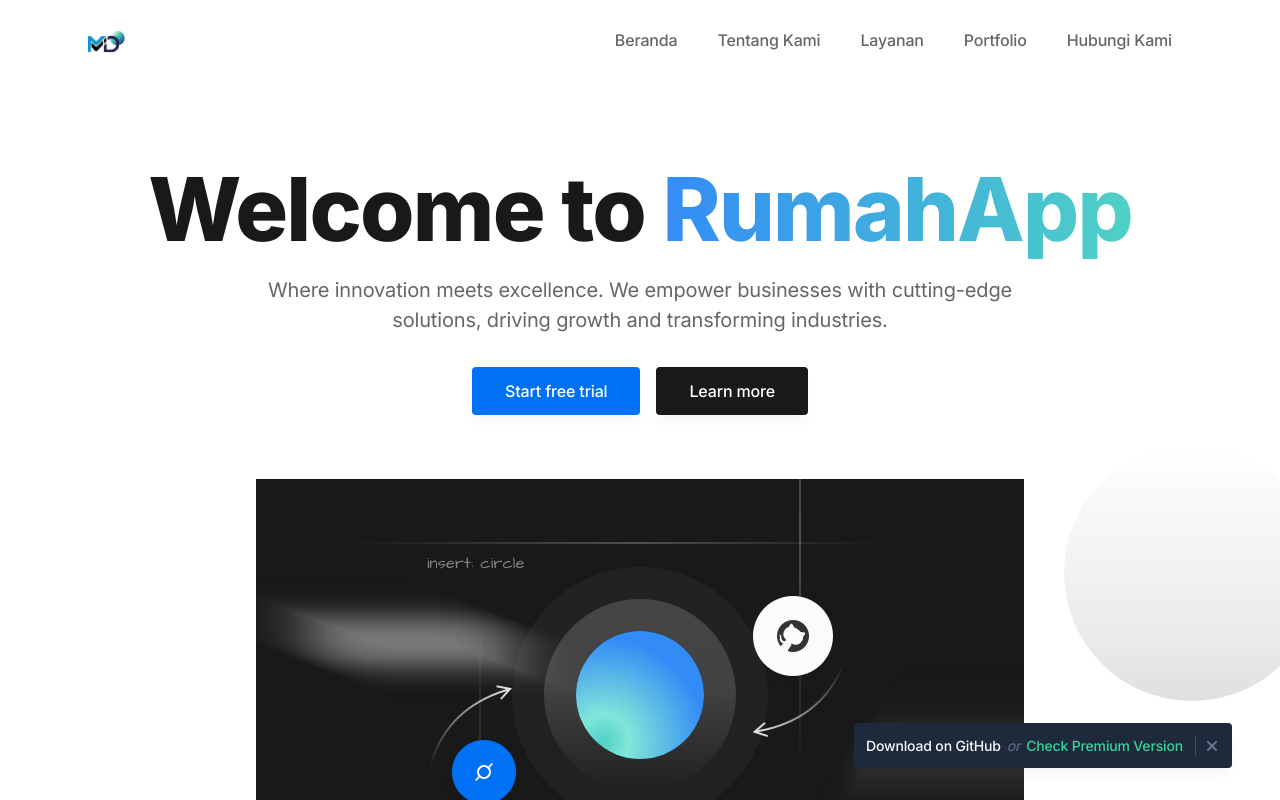
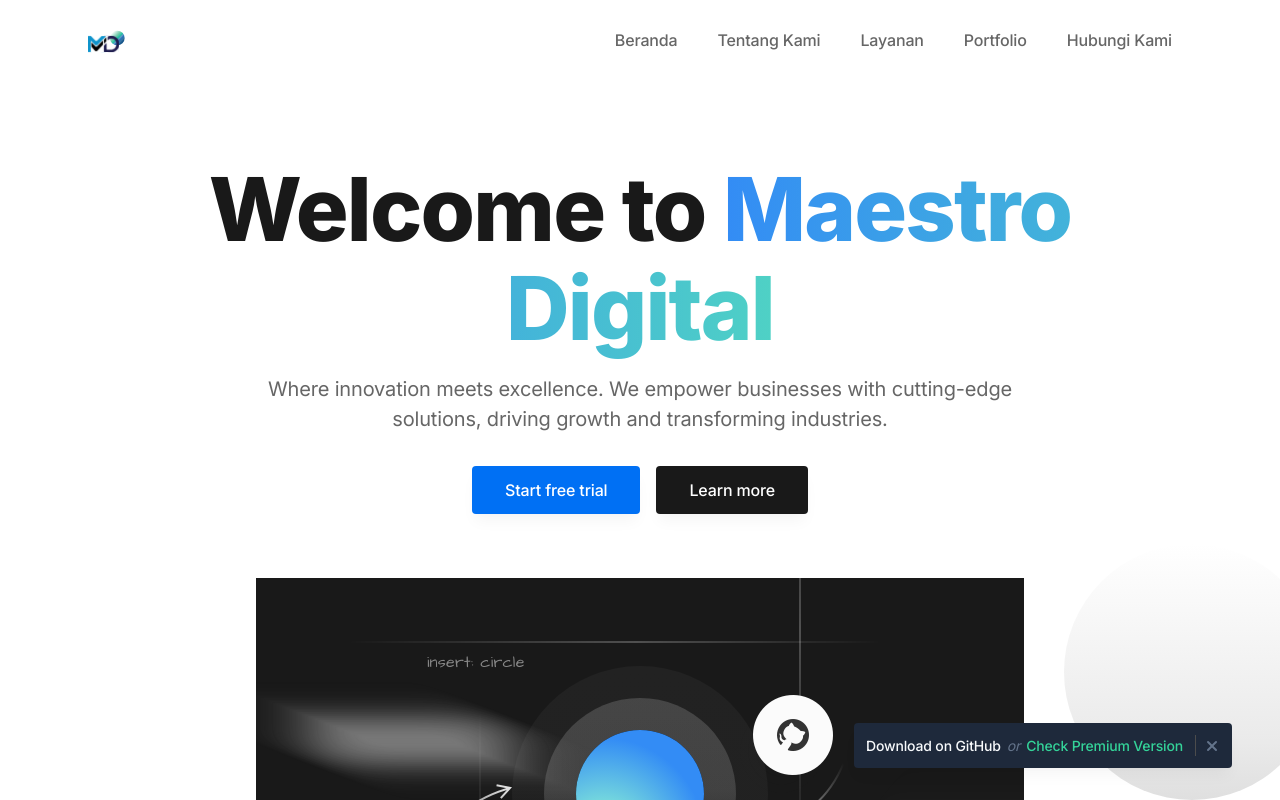
Before and after one commit to maestrodigitalinformatika/landing, a Next.js app: page / in a window 1280 px wide. Shown: the top 800 px of the page. Built offline with nearby package versions, Linux system fonts and the light colour scheme.

Commit message:
change any RumahApp text to Maestro Digital

```diff
--- a/app/(default)/page.tsx
+++ b/app/(default)/page.tsx
@@ -1,6 +1,6 @@
 export const metadata = {
-  title: 'Home - RumahApp',
-  description: 'Home - RumahApp',
+  title: 'Home - Maestro Digital',
+  description: 'Home - Maestro Digital',
 }
 
 import Hero from '@/components/hero'
--- a/app/layout.tsx
+++ b/app/layout.tsx
@@ -12,8 +12,8 @@ const inter = Inter({
 })
 
 export const metadata = {
-  title: 'RumahApp',
-  description: 'RumahApp',
+  title: 'Maestro Digital',
+  description: 'Maestro Digital',
 }
 
 export default function RootLayout({
--- a/components/hero.tsx
+++ b/components/hero.tsx
@@ -29,7 +29,7 @@ export default function Hero() {
 
           {/* Section header */}
           <div className="text-center pb-12 md:pb-16">
-            <h1 className="text-5xl md:text-6xl font-extrabold leading-tighter tracking-tighter mb-4" data-aos="zoom-y-out">Welcome to <span className="bg-clip-text text-transparent bg-gradient-to-r from-blue-500 to-teal-400">RumahApp</span></h1>
+            <h1 className="text-5xl md:text-6xl font-extrabold leading-tighter tracking-tighter mb-4" data-aos="zoom-y-out">Welcome to <span className="bg-clip-text text-transparent bg-gradient-to-r from-blue-500 to-teal-400">Maestro Digital</span></h1>
             <div className="max-w-3xl mx-auto">
               <p className="text-xl text-gray-600 mb-8" data-aos="zoom-y-out" data-aos-delay="150">Where innovation meets excellence. We empower businesses with cutting-edge solutions, driving growth and transforming industries.</p>
               <div className="max-w-xs mx-auto sm:max-w-none sm:flex sm:justify-center" data-aos="zoom-y-out" data-aos-delay="300">
--- a/components/testimonials.tsx
+++ b/components/testimonials.tsx
@@ -28,7 +28,7 @@ export default function Testimonials() {
           {/* Section header */}
           <div className="max-w-3xl mx-auto text-center pb-12 md:pb-16">
             <h2 className="h2 mb-4">Trusted by over 20,000 companies all over the world</h2>
-            <p className="text-xl text-gray-600" data-aos="zoom-y-out">RumahApp revolutionizes businesses through SEO-driven strategies, leveraging web, mobile, and API development with impeccable UI/UX design.</p>
+            <p className="text-xl text-gray-600" data-aos="zoom-y-out">Maestro Digital revolutionizes businesses through SEO-driven strategies, leveraging web, mobile, and API development with impeccable UI/UX design.</p>
           </div>
 
           {/* Items */}
```
